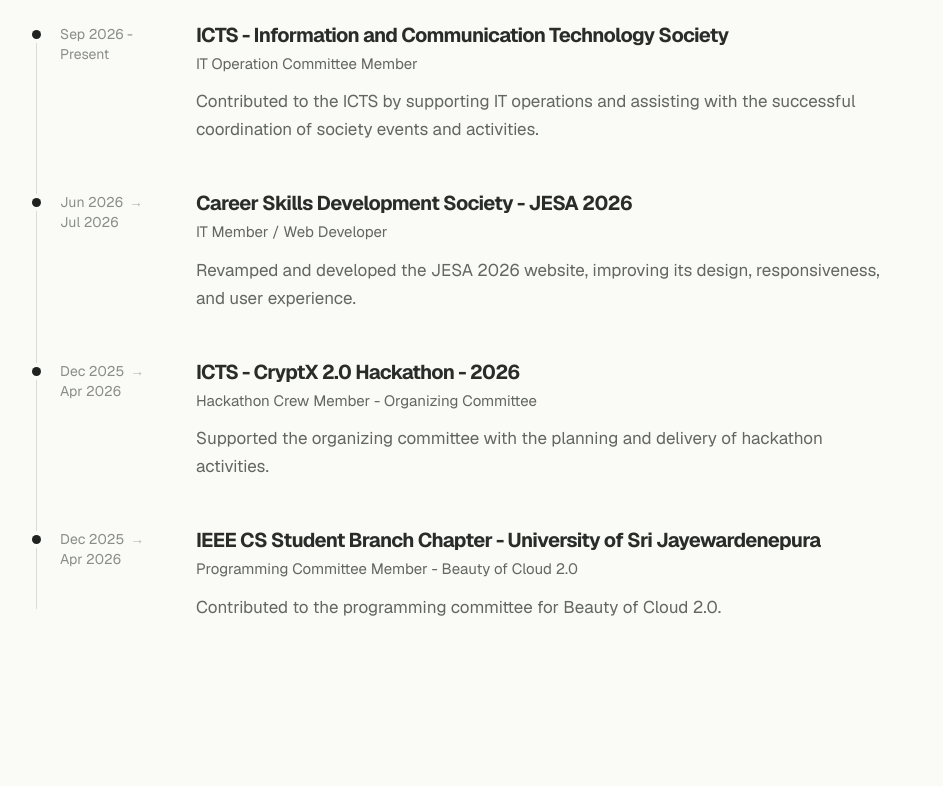
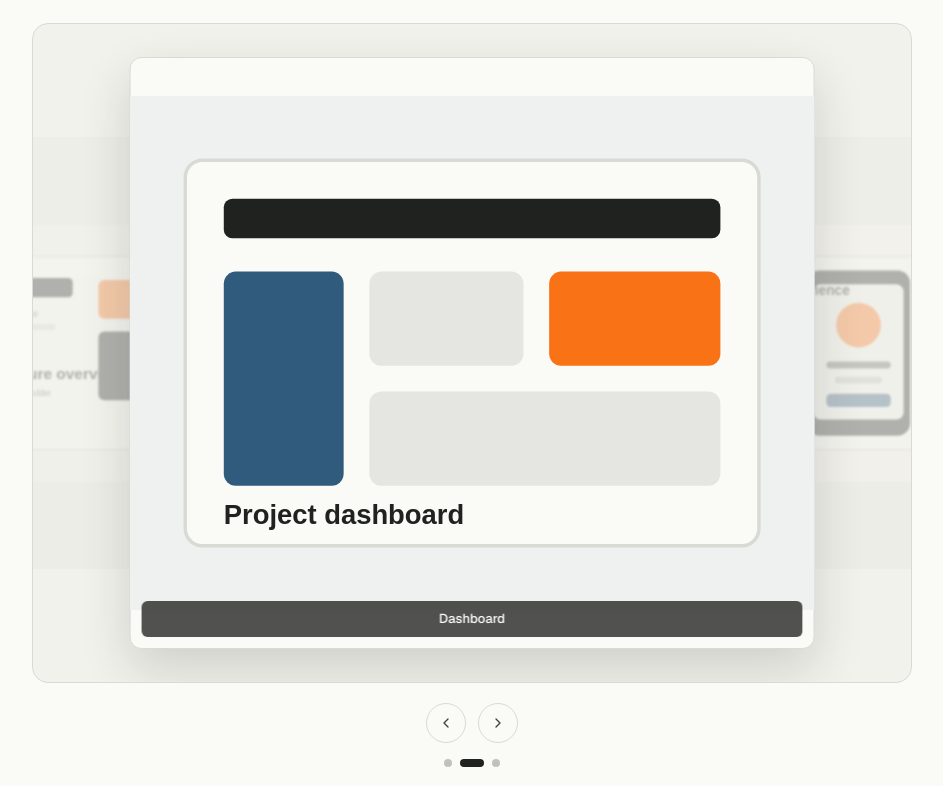
Before and after one commit to DHARAKA-METH/portfolio, a Next.js app: page / in a window 1280 px wide. Shown: the part 980-1766 px from the top of the page, without its empty margins (168-1111 px from the left). Built offline with nearby package versions, Linux system fonts and the light colour scheme.

Commit message:
feat:slider template

```diff
--- a/app/page.tsx
+++ b/app/page.tsx
@@ -28,6 +28,7 @@
   SiYoutube,
 } from "react-icons/si";
 import { InternshipStatus } from "@/components/ui/InternshipStatus";
+import { ImageCarousel } from "@/components/ui/image-carousel";
 
 const displayFont =
   "[font-family:var(--font-geist-sans),ui-sans-serif,system-ui,sans-serif]";
@@ -37,6 +38,24 @@
 
 const focusRing =
   "focus-visible:outline-none focus-visible:ring-2 focus-visible:ring-[#F97316] focus-visible:ring-offset-2 focus-visible:ring-offset-[#FAFAF7] dark:focus-visible:ring-[#FF8A65] dark:focus-visible:ring-offset-[#10110F]";
+
+const projectHighlightImages = [
+  {
+    src: "/images/carousel-placeholder-1.svg",
+    alt: "Placeholder project architecture overview",
+    title: "Architecture",
+  },
+  {
+    src: "/images/carousel-placeholder-2.svg",
+    alt: "Placeholder project dashboard interface",
+    title: "Dashboard",
+  },
+  {
+    src: "/images/carousel-placeholder-3.svg",
+    alt: "Placeholder project mobile application interface",
+    title: "Mobile experience",
+  },
+];
 
 const introduction =
   "I'm Dharaka, a developer exploring new technologies and turning ideas into meaningful digital experiences. I'm passionate about continuously learning, building, and growing through technology. Currently an undergraduate at the University of Sri Jayewardenepura, pursuing my journey in technology and software engineering.";
@@ -643,6 +662,10 @@
                     ))}
                   </Timeline>
                 </Section> */}
+                <Section id="project-highlights">
+                  <SectionTitle>Project highlights</SectionTitle>
+                  <ImageCarousel images={projectHighlightImages} autoPlay interval={4000} showIndicators />
+                </Section>
                 <Section id="volunteer">
                   <SectionTitle>Activities & Contributions</SectionTitle>
                   <Timeline>
--- /dev/null
+++ b/components/ui/image-carousel.tsx
@@ -0,0 +1,191 @@
+"use client";
+
+import { useEffect, useRef, useState, type KeyboardEvent } from "react";
+import Image from "next/image";
+import { AnimatePresence, motion, useReducedMotion } from "framer-motion";
+import { ChevronLeft, ChevronRight } from "lucide-react";
+
+export type ImageCarouselImage = {
+  src: string;
+  alt: string;
+  title?: string;
+};
+
+type ImageCarouselProps = {
+  images: ImageCarouselImage[];
+  autoPlay?: boolean;
+  interval?: number;
+  showIndicators?: boolean;
+  className?: string;
+};
+
+const focusRing =
+  "focus-visible:outline-none focus-visible:ring-2 focus-visible:ring-[#F97316] focus-visible:ring-offset-2 focus-visible:ring-offset-[#FAFAF7] dark:focus-visible:ring-[#FF8A65] dark:focus-visible:ring-offset-[#10110F]";
+
+function getIndex(index: number, count: number) {
+  return (index + count) % count;
+}
+
+export function ImageCarousel({
+  images,
+  autoPlay = true,
+  interval = 4000,
+  showIndicators = true,
+  className = "",
+}: ImageCarouselProps) {
+  const prefersReducedMotion = useReducedMotion();
+  const [activeIndex, setActiveIndex] = useState(0);
+  const [direction, setDirection] = useState(1);
+  const [isHovered, setIsHovered] = useState(false);
+  const [isDocumentVisible, setIsDocumentVisible] = useState(true);
+  const [isManuallyPaused, setIsManuallyPaused] = useState(false);
+  const resumeTimerRef = useRef<number | null>(null);
+  const hasMultipleImages = images.length > 1;
+
+  useEffect(() => {
+    const updateVisibility = () => setIsDocumentVisible(document.visibilityState === "visible");
+
+    updateVisibility();
+    document.addEventListener("visibilitychange", updateVisibility);
+    return () => document.removeEventListener("visibilitychange", updateVisibility);
+  }, []);
+
+  useEffect(() => () => {
+    if (resumeTimerRef.current) window.clearTimeout(resumeTimerRef.current);
+  }, []);
+
+  const pauseAfterManualInteraction = () => {
+    if (resumeTimerRef.current) window.clearTimeout(resumeTimerRef.current);
+    setIsManuallyPaused(true);
+    resumeTimerRef.current = window.setTimeout(() => setIsManuallyPaused(false), 2000);
+  };
+
+  const navigate = (nextIndex: number, manual = false) => {
+    if (!hasMultipleImages) return;
+
+    setDirection(nextIndex === getIndex(activeIndex - 1, images.length) ? -1 : 1);
+    setActiveIndex(getIndex(nextIndex, images.length));
+    if (manual) pauseAfterManualInteraction();
+  };
+
+  useEffect(() => {
+    if (!autoPlay || !hasMultipleImages || prefersReducedMotion || isHovered || !isDocumentVisible || isManuallyPaused) return;
+
+    const timer = window.setTimeout(() => {
+      setDirection(1);
+      setActiveIndex((currentIndex) => getIndex(currentIndex + 1, images.length));
+    }, interval);
+
+    return () => window.clearTimeout(timer);
+  }, [activeIndex, autoPlay, hasMultipleImages, images.length, interval, isDocumentVisible, isHovered, isManuallyPaused, prefersReducedMotion]);
+
+  if (images.length === 0) return null;
+
+  const currentIndex = Math.min(activeIndex, images.length - 1);
+  const previousIndex = getIndex(currentIndex - 1, images.length);
+  const nextIndex = getIndex(currentIndex + 1, images.length);
+  const sideSlides = images.length > 2
+    ? [{ index: previousIndex, position: "left" }, { index: nextIndex, position: "right" }]
+    : images.length === 2
+      ? [{ index: nextIndex, position: "right" }]
+      : [];
+  const activeImage = images[currentIndex];
+
+  const handleKeyDown = (event: KeyboardEvent<HTMLDivElement>) => {
+    if (event.key === "ArrowLeft") {
+      event.preventDefault();
+      navigate(currentIndex - 1, true);
+    }
+    if (event.key === "ArrowRight") {
+      event.preventDefault();
+      navigate(currentIndex + 1, true);
+    }
+  };
+
+  return (
+    <div
+      className={`w-full overflow-hidden ${className}`}
+      role="region"
+      aria-label="Project highlights carousel"
+      tabIndex={hasMultipleImages ? 0 : undefined}
+      onKeyDown={handleKeyDown}
+      onMouseEnter={() => setIsHovered(true)}
+      onMouseLeave={() => setIsHovered(false)}
+    >
+      <motion.div
+        className="relative aspect-[4/3] w-full touch-pan-y overflow-hidden rounded-2xl border border-[#D8DAD4] bg-[#F2F2EC] dark:border-[#363932] dark:bg-[#181A17]"
+        drag={hasMultipleImages && !prefersReducedMotion ? "x" : false}
+        dragConstraints={{ left: 0, right: 0 }}
+        dragElastic={0.12}
+        onDragEnd={(_, info) => {
+          if (Math.abs(info.offset.x) < 48) return;
+          navigate(currentIndex + (info.offset.x > 0 ? -1 : 1), true);
+        }}
+      >
+        <AnimatePresence initial={false}>
+          {sideSlides.map(({ index, position }) => (
+            <motion.div
+              className={`pointer-events-none absolute top-[10%] h-[80%] w-[48%] overflow-hidden rounded-xl border border-[#D8DAD4]/70 bg-[#E5E6E1] dark:border-[#363932] dark:bg-[#282B26] ${position === "left" ? "-left-[18%]" : "-right-[18%]"}`}
+              key={`${position}-${index}`}
+              initial={{ opacity: 0, scale: 0.72, x: position === "left" ? -36 : 36 }}
+              animate={{ opacity: 0.38, scale: 0.82, x: 0 }}
+              exit={{ opacity: 0, scale: 0.72, x: position === "left" ? -36 : 36 }}
+              transition={{ duration: prefersReducedMotion ? 0 : 0.45, ease: [0.22, 1, 0.36, 1] }}
+              aria-hidden="true"
+            >
+              <Image className="object-contain opacity-80 blur-[1px]" src={images[index].src} alt="" fill sizes="(min-width: 768px) 45vw, 60vw" />
+            </motion.div>
+          ))}
+        </AnimatePresence>
+
+        <div className="absolute inset-y-[5%] left-1/2 z-10 w-[78%] -translate-x-1/2">
+          <AnimatePresence initial={false} mode="popLayout">
+            <motion.figure
+              className="size-full overflow-hidden rounded-xl border border-[#D8DAD4] bg-[#FAFAF7] shadow-[0_20px_50px_rgba(32,34,31,0.16)] dark:border-[#50544A] dark:bg-[#10110F] dark:shadow-[0_20px_50px_rgba(0,0,0,0.36)]"
+              key={`active-${currentIndex}`}
+              initial={{ opacity: 0, scale: 0.92, x: direction * 44 }}
+              animate={{ opacity: 1, scale: 1, x: 0 }}
+              exit={{ opacity: 0, scale: 0.92, x: direction * -44 }}
+              transition={{ duration: prefersReducedMotion ? 0 : 0.48, ease: [0.22, 1, 0.36, 1] }}
+            >
+              <Image className="object-contain" src={activeImage.src} alt={activeImage.alt} fill sizes="(min-width: 1024px) 760px, (min-width: 640px) 78vw, 90vw" priority={currentIndex === 0} />
+              {activeImage.title && (
+                <figcaption className="absolute right-3 bottom-3 left-3 rounded-md bg-[#10110F]/72 px-3 py-2 text-center text-[13px] font-medium text-white backdrop-blur-sm dark:bg-[#F2F3EE]/82 dark:text-[#10110F]">
+                  {activeImage.title}
+                </figcaption>
+              )}
+            </motion.figure>
+          </AnimatePresence>
+        </div>
+      </motion.div>
+
+      {hasMultipleImages && (
+        <div className="mt-5 flex flex-col items-center gap-4">
+          <div className="flex items-center gap-3">
+            <button className={`${focusRing} grid size-10 place-items-center rounded-full border border-[#D8DAD4] text-[#40443E] transition-colors hover:bg-[#F2F2EC] dark:border-[#363932] dark:text-[#C5C9C0] dark:hover:bg-[#232520]`} type="button" onClick={() => navigate(currentIndex - 1, true)} aria-label="Show previous image">
+              <ChevronLeft className="size-4" aria-hidden="true" />
+            </button>
+            <button className={`${focusRing} grid size-10 place-items-center rounded-full border border-[#D8DAD4] text-[#40443E] transition-colors hover:bg-[#F2F2EC] dark:border-[#363932] dark:text-[#C5C9C0] dark:hover:bg-[#232520]`} type="button" onClick={() => navigate(currentIndex + 1, true)} aria-label="Show next image">
+              <ChevronRight className="size-4" aria-hidden="true" />
+            </button>
+          </div>
+
+          {showIndicators && (
+            <div className="flex items-center gap-2" aria-label="Choose carousel slide">
+              {images.map((image, index) => (
+                <button
+                  className={`${focusRing} h-2 rounded-full transition-[width,background-color] duration-300 ${index === currentIndex ? "w-6 bg-[#20221F] dark:bg-[#F2F3EE]" : "w-2 bg-[#BFC2BA] hover:bg-[#898E86] dark:bg-[#50544A] dark:hover:bg-[#7D8279]"}`}
+                  key={`${image.src}-${index}`}
+                  type="button"
+                  onClick={() => navigate(index, true)}
+                  aria-label={`Show image ${index + 1}: ${image.title ?? image.alt}`}
+                  aria-current={index === currentIndex ? "true" : undefined}
+                />
+              ))}
+            </div>
+          )}
+        </div>
+      )}
+    </div>
+  );
+}
```
